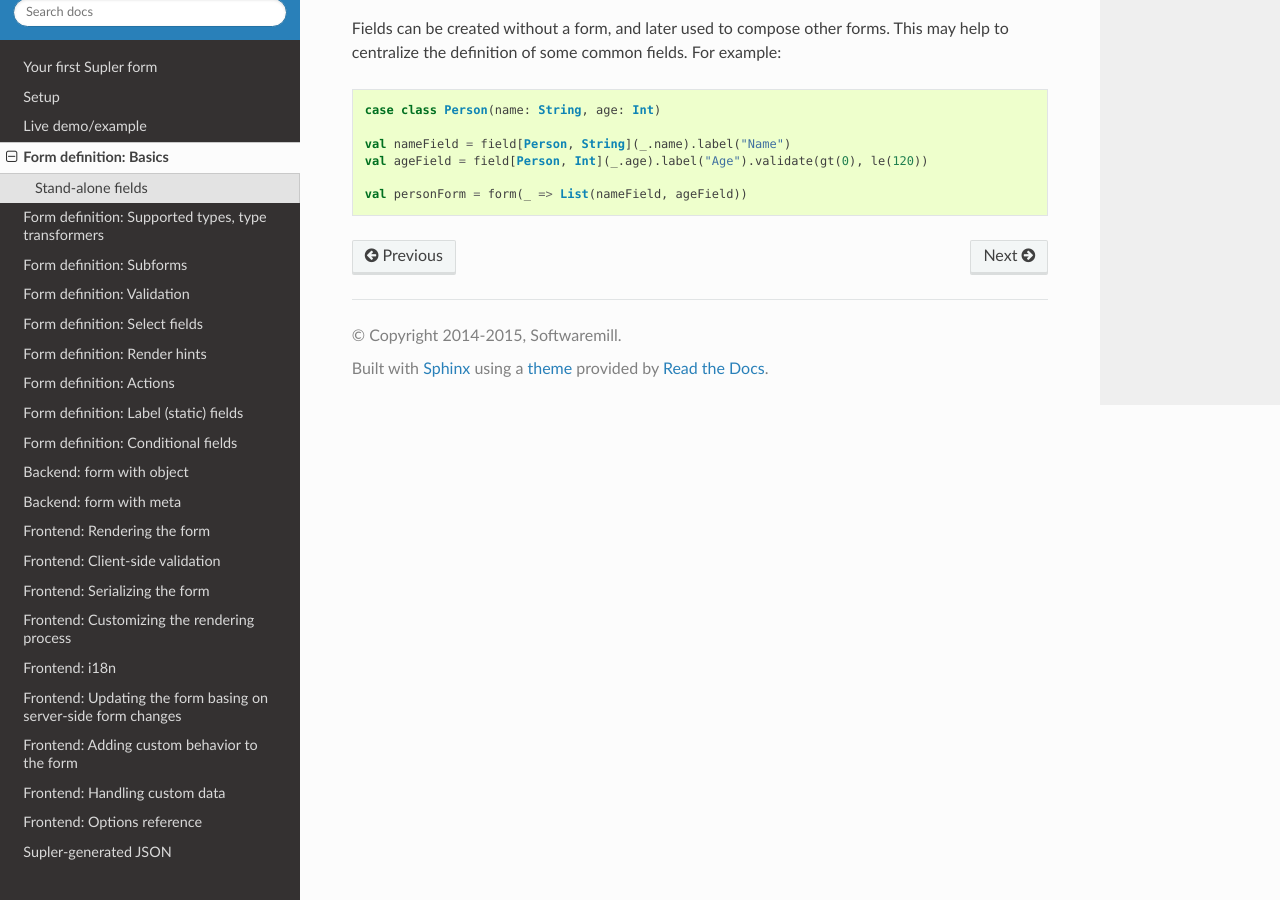
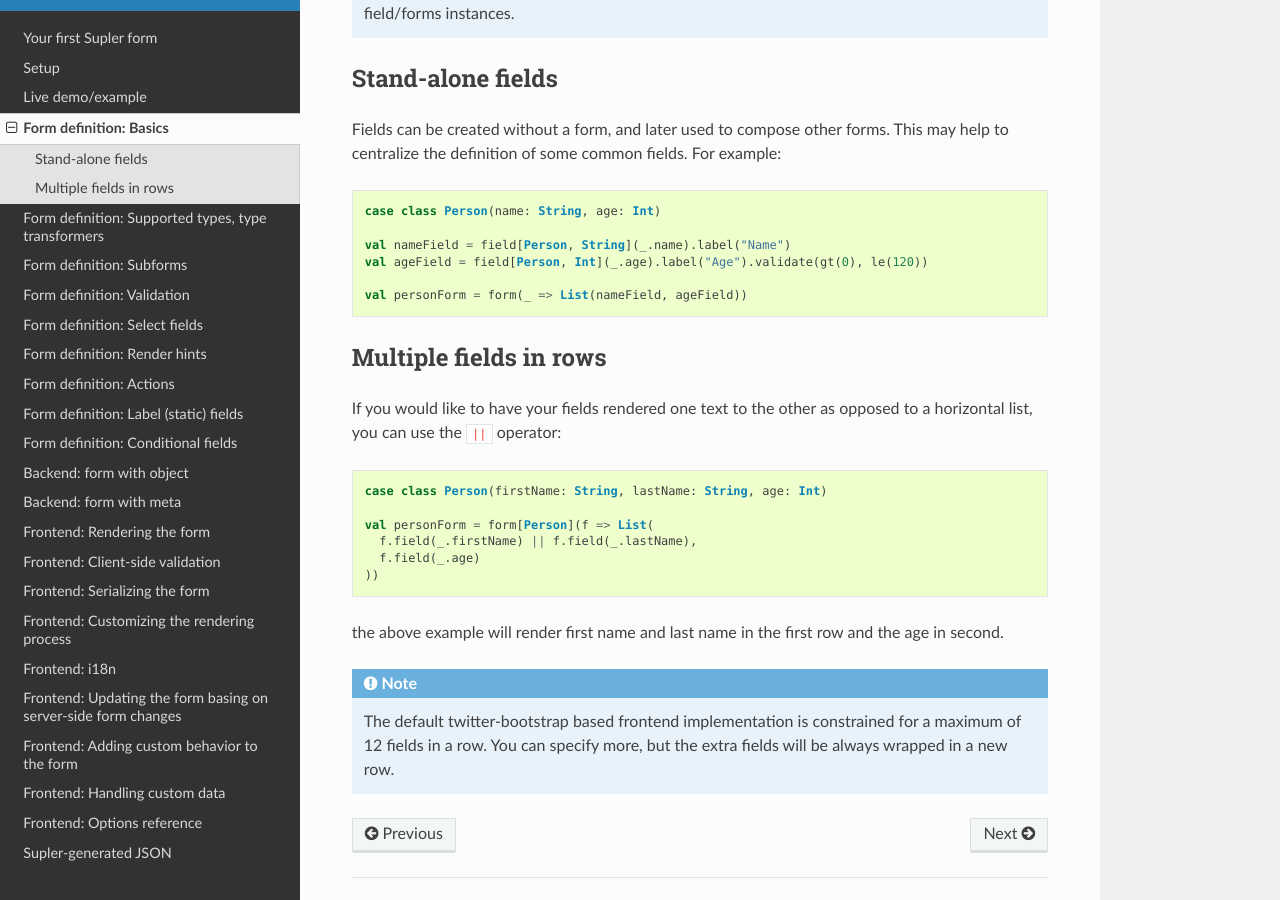
Before and after one commit to softwaremill/supler, a Sphinx documentation site: the page built from docs/backend/formdef/basics.rst, in a window 1280 px wide and 900 px high, scrolled down 873 px. Built offline with Sphinx 7.4.7 and the Read the Docs theme 2.0.0, drawn with Linux system fonts in a browser that asks for light colours; some of the changed text lies outside the part shown.

Commit message:
docs and snail_cased field_order

```diff
--- a/docs/backend/formdef/basics.rst
+++ b/docs/backend/formdef/basics.rst
@@ -16,6 +16,9 @@ fields::
     f.field(_.lastName),
     f.field(_.age)
   ))
+
+.. note::
+  An (editable) field can be used on a form only once.
 
 The fields can be further customized. Almost always you'll want to specify the label of a field::
 
@@ -40,3 +43,24 @@ of some common fields. For example::
   val ageField = field[Person, Int](_.age).label("Age").validate(gt(0), le(120))
 
   val personForm = form(_ => List(nameField, ageField))
+
+
+Multiple fields in rows
+-----------------------
+
+If you would like to have your fields rendered one text to the other as opposed to a horizontal list, you can use the ``||``
+operator::
+
+  case class Person(firstName: String, lastName: String, age: Int)
+
+  val personForm = form[Person](f => List(
+    f.field(_.firstName) || f.field(_.lastName),
+    f.field(_.age)
+  ))
+
+the above example will render first name and last name in the first row and the age in second.
+
+.. note::
+
+  The default twitter-bootstrap based frontend implementation is constrained for a maximum of 12 fields in a row. You can
+  specify more, but the extra fields will be always wrapped in a new row.
--- a/supler.js
+++ b/supler.js
@@ -1042,7 +1042,7 @@ var Supler;
             this.customDataHandlerFn = customOptions.custom_data_handler || (function (data) {
             });
             this.fieldsOptions = new Supler.FieldsOptions(customOptions.field_options);
-            this.fieldOrder = customOptions.fieldOrder;
+            this.fieldOrder = customOptions.field_order;
         }
         Form.prototype.render = function (json) {
             if (this.isSuplerForm(json)) {
```
Also changed, not shown: docs/frontend/rendering.rst (+21 -0 lines), supler.min.js, 2 other files.
